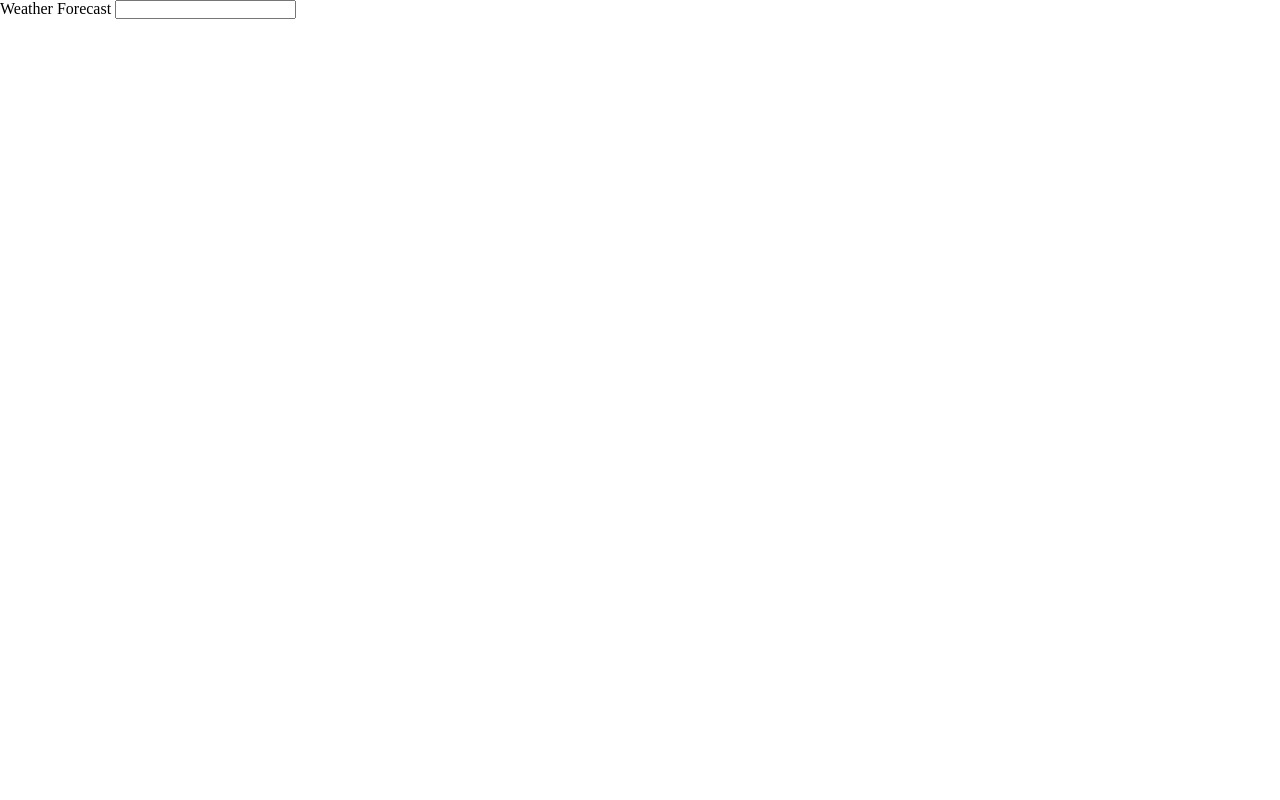
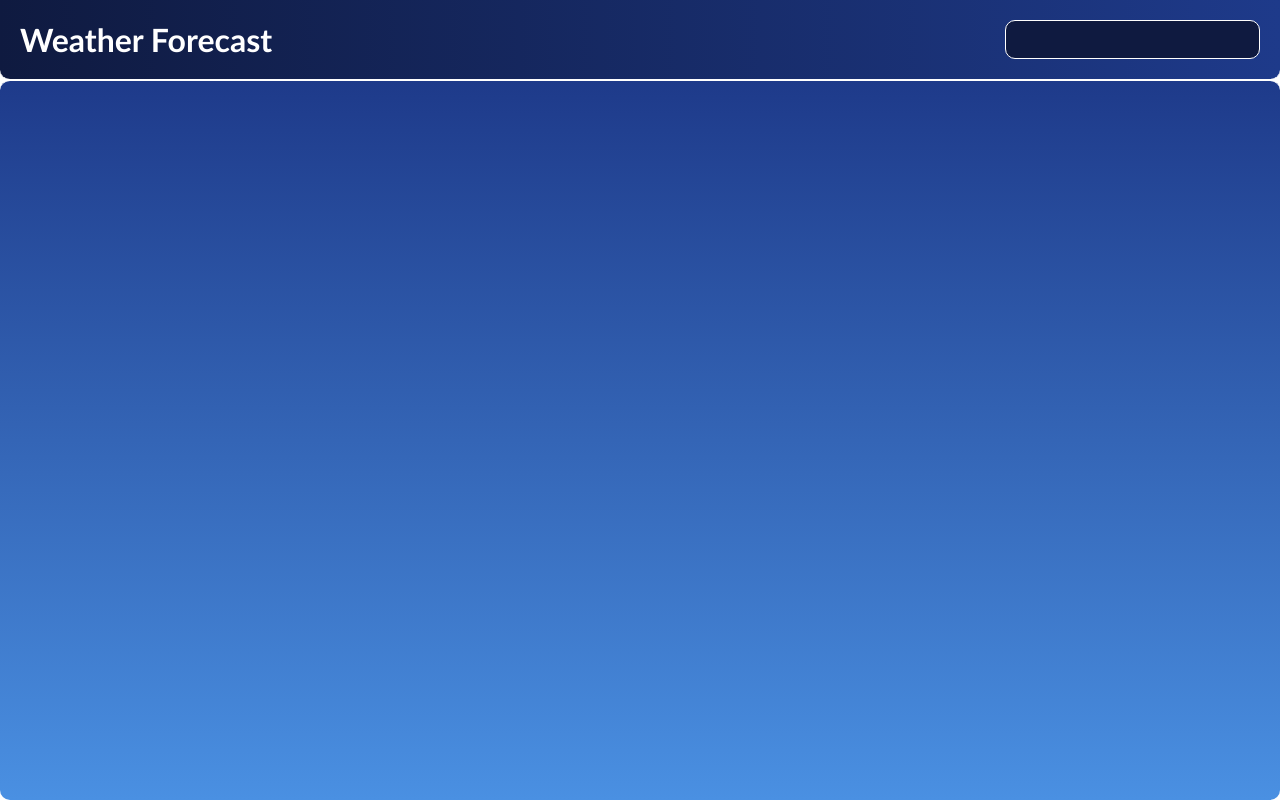
Before and after one commit to AminaAssouane/weather-app, a website built with webpack: page src/template.html in a window 1280 px wide. Built offline with nearby package versions, Linux system fonts and the light colour scheme.

Commit message:
Add styles

```diff
--- a/src/display.js
+++ b/src/display.js
@@ -49,6 +49,7 @@ async function displayDayWeather(weather, day) {
   temps.append(tempMax, tempMin);
 
   const dayContainer = document.createElement("span"); // The container of our temperatures of the day
+  dayContainer.classList.add("day");
 
   date.textContent = weather.days[day].date;
   tempMax.textContent = weather.days[day].tempmax;
--- a/src/styles.css
+++ b/src/styles.css
@@ -2,6 +2,71 @@
   margin: 0;
   padding: 0;
   box-sizing: border-box;
+  font-family:
+    "Trebuchet MS", "Lucida Sans Unicode", "Lucida Grande", "Lucida Sans",
+    Arial, sans-serif;
+}
+
+body {
+  display: flex;
+  flex-direction: column;
+  height: 100vh;
+}
+
+/* Header styling */
+header {
+  display: flex;
+  justify-content: space-between;
+  background: linear-gradient(to right, #0f1a40, #1e3a8a);
+  color: white;
+  height: 80px;
+  padding: 20px;
+  border-bottom: 1px solid white;
+  border-radius: 0 0 10px 10px;
+}
+
+input {
+  background: #0f1a40;
+  padding: 5px;
+  padding-left: 20px;
+  border-radius: 10px;
+  border: 1px solid white;
+  color: white;
+  font-weight: bold;
+  font-size: large;
+}
+
+/* Main styling */
+
+main {
+  flex: 1;
+  display: flex;
+  flex-direction: column;
+  justify-content: center;
+  align-items: center;
+  background: linear-gradient(to bottom, #1e3a8a, #4a90e2);
+  border-top: 1px solid white;
+  border-radius: 10px;
+  color: white;
+  gap: 50px;
+  justify-content: space-around;
+}
+
+#current-weather {
+  display: flex;
+  flex-direction: column;
+  justify-content: center;
+  align-items: center;
+  gap: 10px;
+}
+
+#icon-temp {
+  display: flex;
+  gap: 20px;
+}
+
+#current-temp {
+  font-size: 200px;
 }
 
 #week-weather {
@@ -9,7 +74,18 @@
   gap: 20px;
 }
 
+.day {
+  background-color: #1e3a8a;
+  border-radius: 10px;
+  height: 120px;
+  width: 100px;
+  display: flex;
+  flex-direction: column;
+  justify-content: center;
+  align-items: center;
+}
+
 .temps {
   display: flex;
-  gap: 10px;
+  gap: 15px;
 }
--- a/src/template.html
+++ b/src/template.html
@@ -7,15 +7,19 @@
   </head>
   <body>
     <header>
-      <span>Weather Forecast</span>
+      <h1>Weather Forecast</h1>
       <input type="text" id="city" />
     </header>
-    <section id="current-weather">
-      <div id="icon-container"></div>
-      <div id="current-temp"></div>
-      <div id="description"></div>
-      <div id="loading" style="display: none">Loading…</div>
-    </section>
-    <section id="week-weather"></section>
+    <main>
+      <section id="current-weather">
+        <div id="icon-temp">
+          <span id="icon-container"></span>
+          <span id="current-temp"></span>
+        </div>
+        <div id="description"></div>
+        <div id="loading" style="display: none">Loading…</div>
+      </section>
+      <section id="week-weather"></section>
+    </main>
   </body>
 </html>
```
Also changed, not shown: src/fonts/Cocogoose-Light.ttf (added), src/fonts/Cocogoose.ttf (added).
